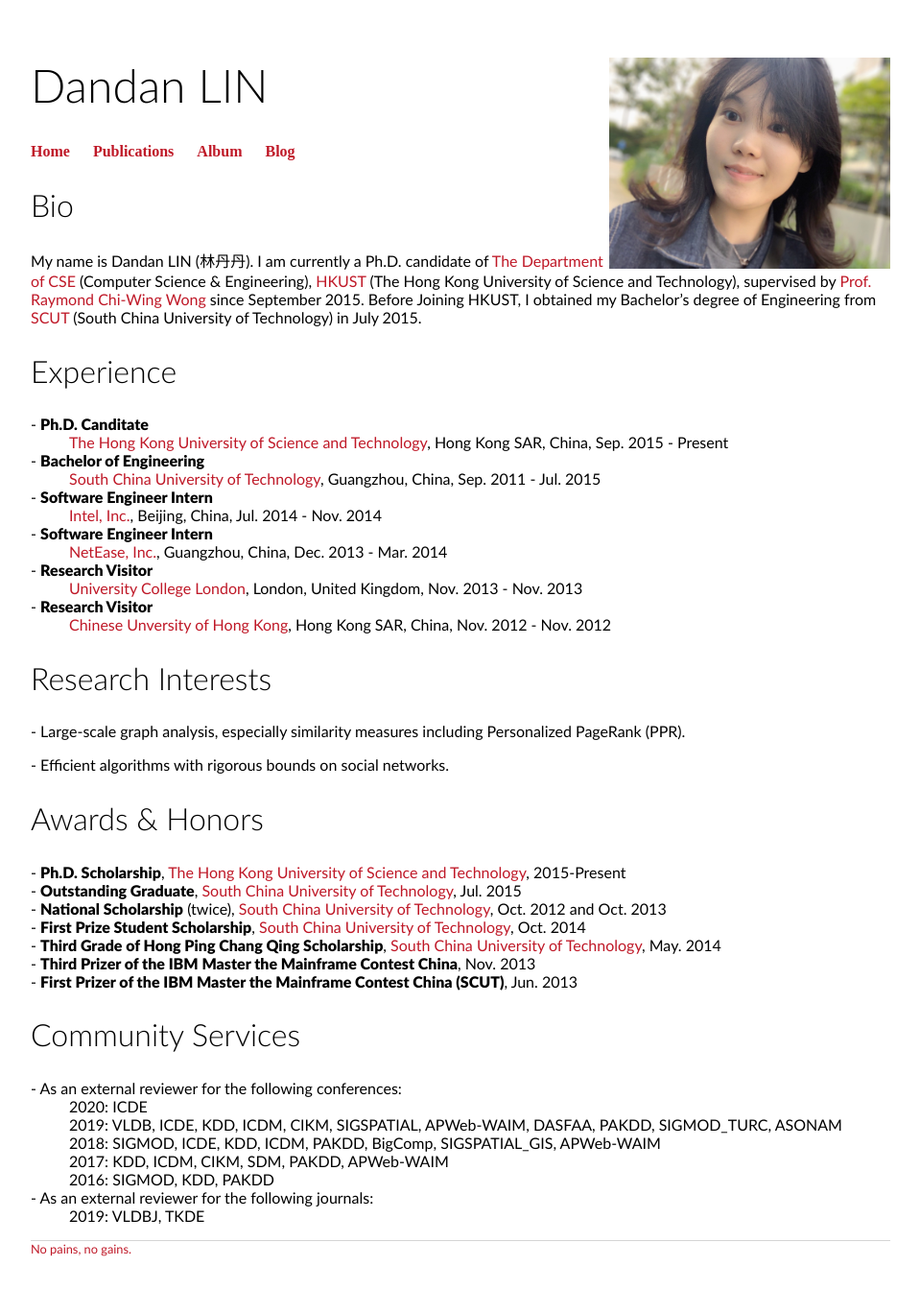
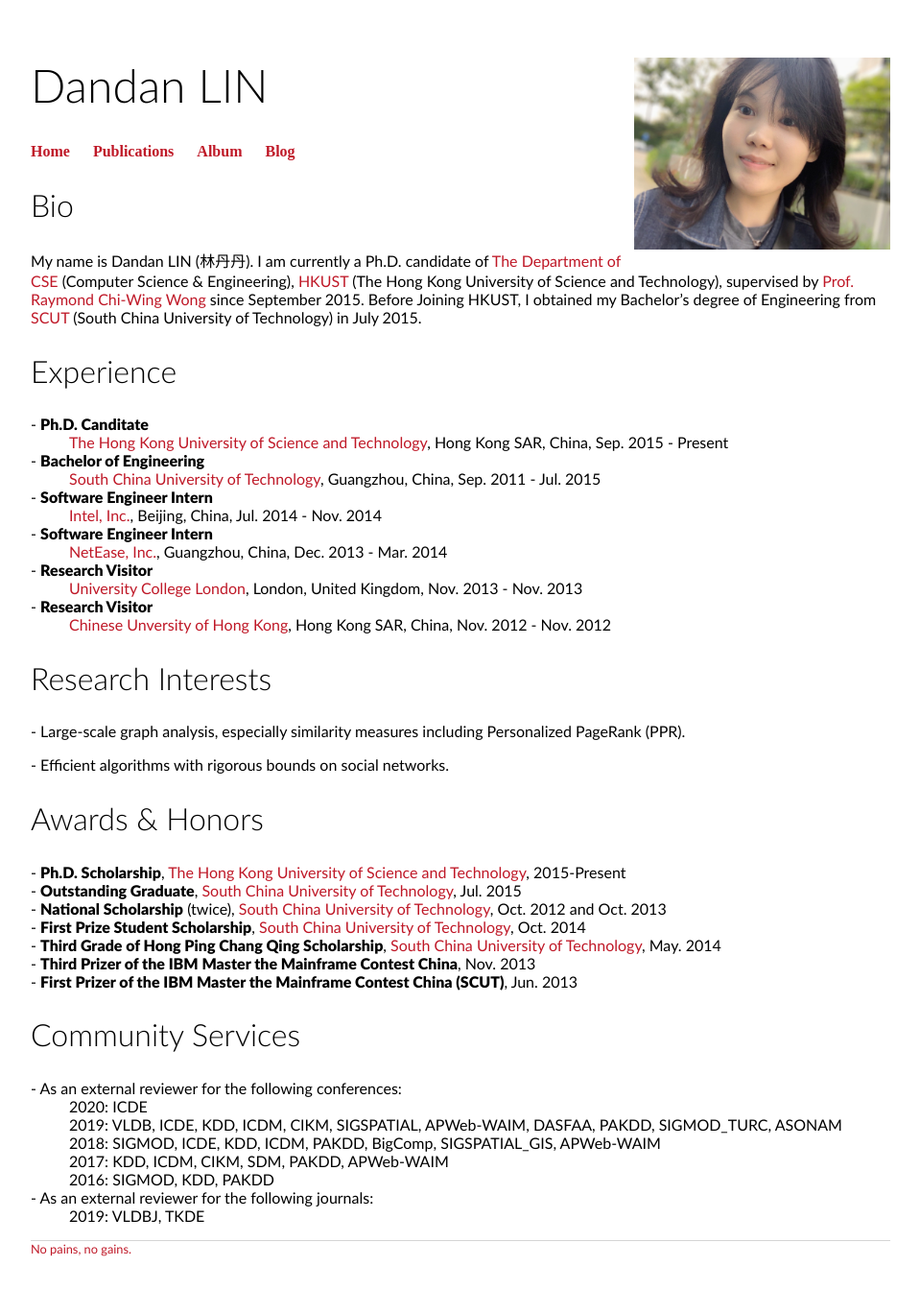
Before and after one commit to 2danlin/2danlin.github.io, a Jekyll site: the page built from index.html, in a window 1280 px wide. Shown: the whole page at 96% size, without its empty margins (160-1119 px from the left). Built offline with Jekyll 4.4.1, drawn with Linux system fonts in a browser that asks for light colours.

Commit message:
Update default.html

```diff
--- a/_layouts/default.html
+++ b/_layouts/default.html
@@ -7,7 +7,7 @@
 			<link rel="stylesheet" type="text/css" href="/css/style.css">
 		</head>
 		<body>
-			<img src="/img/home_img.jpeg" style="height:220px;" align='right'/>
+			<img src="/img/home_img.jpeg" style="height:200px;" align='right'/>
 			<h1>Dandan LIN</h1>
 			<nav>
 	    		<ul>
```
